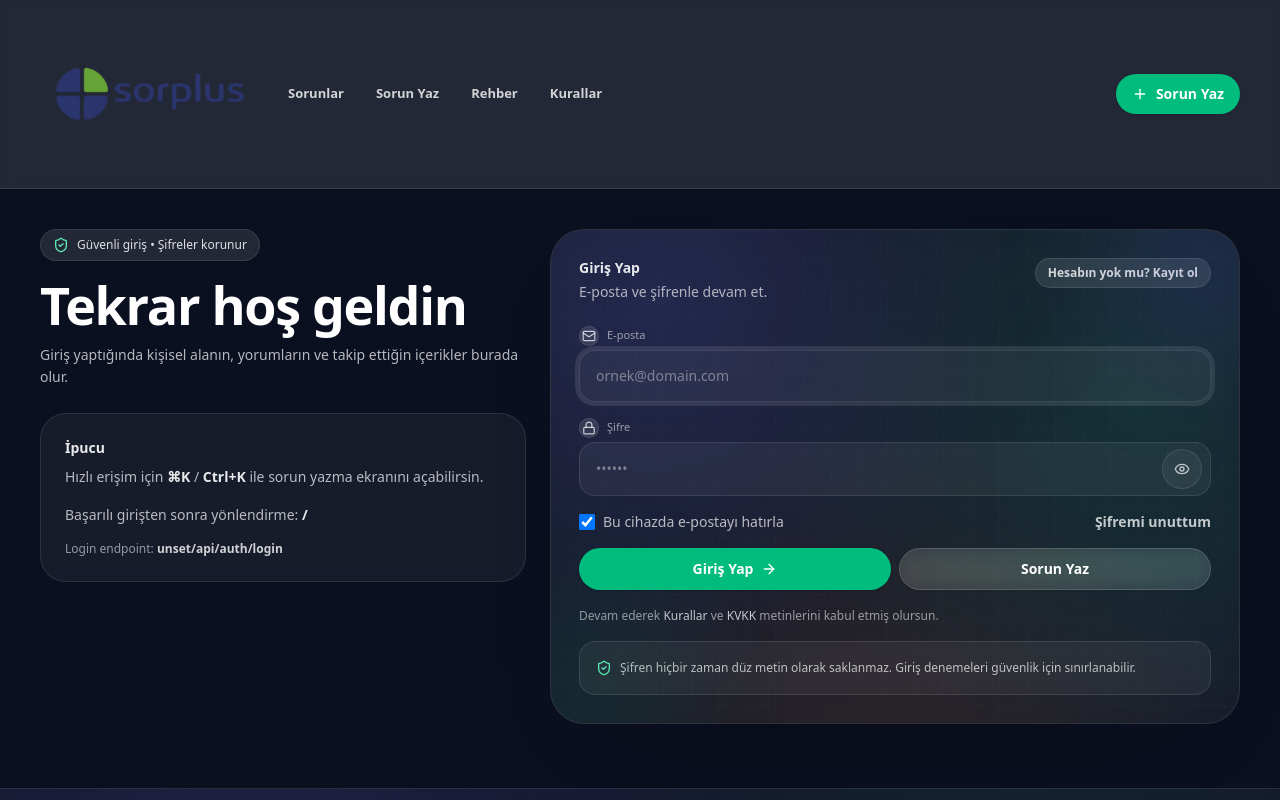
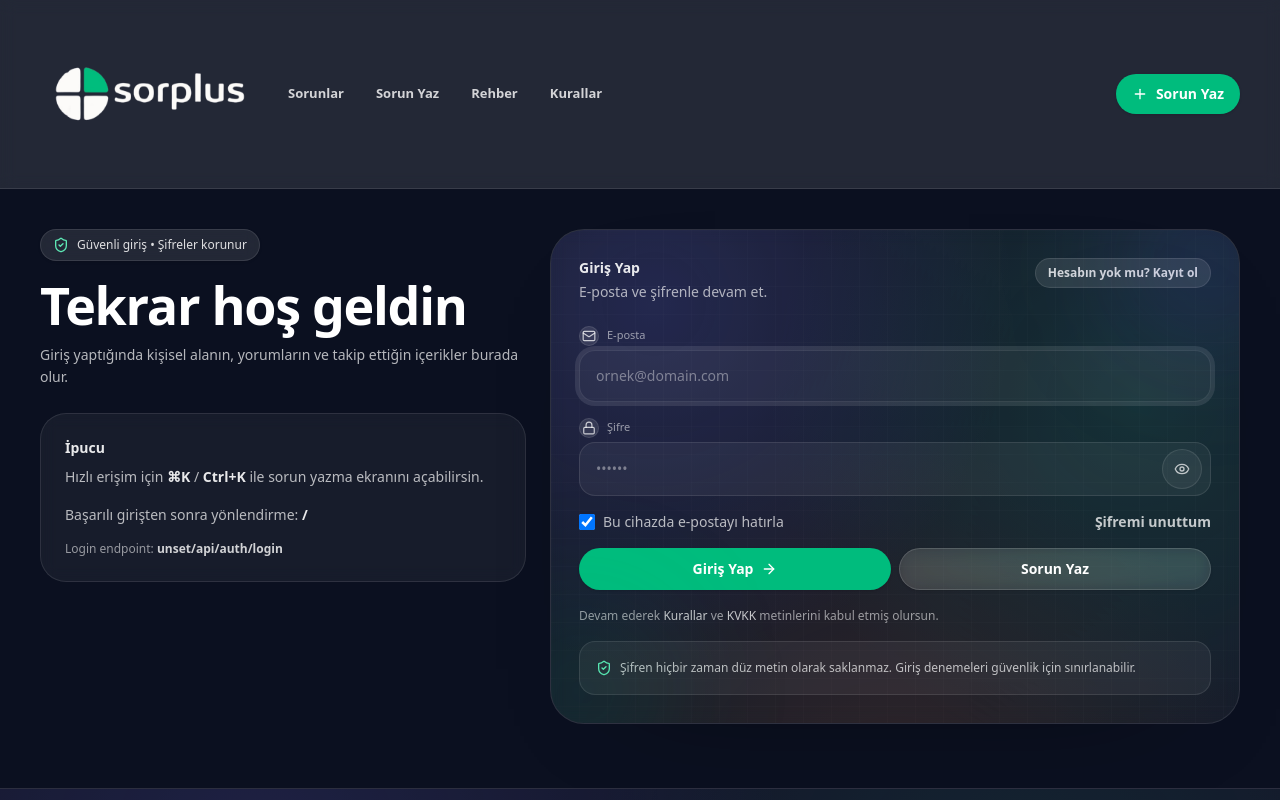
Before and after one commit to ervixlabs-code/sorplus-front, a Next.js app: page /giris in a window 1280 px wide. Shown: the top 800 px of the page. Built offline with nearby package versions, Linux system fonts and the light colour scheme; no server answers.

Commit message:
Update PublicTopbar.tsx

```diff
--- a/src/components/PublicTopbar.tsx
+++ b/src/components/PublicTopbar.tsx
@@ -252,7 +252,7 @@ export default function PublicTopbar({
           <div className="flex min-w-0 items-center gap-4">
             <Link href="/" className="flex min-w-0 items-center gap-3">
               <Image
-                src="/logo.png"
+                src="/logo_1.png"
                 alt="SorPlus"
                 width={140}
                 height={40}
```
